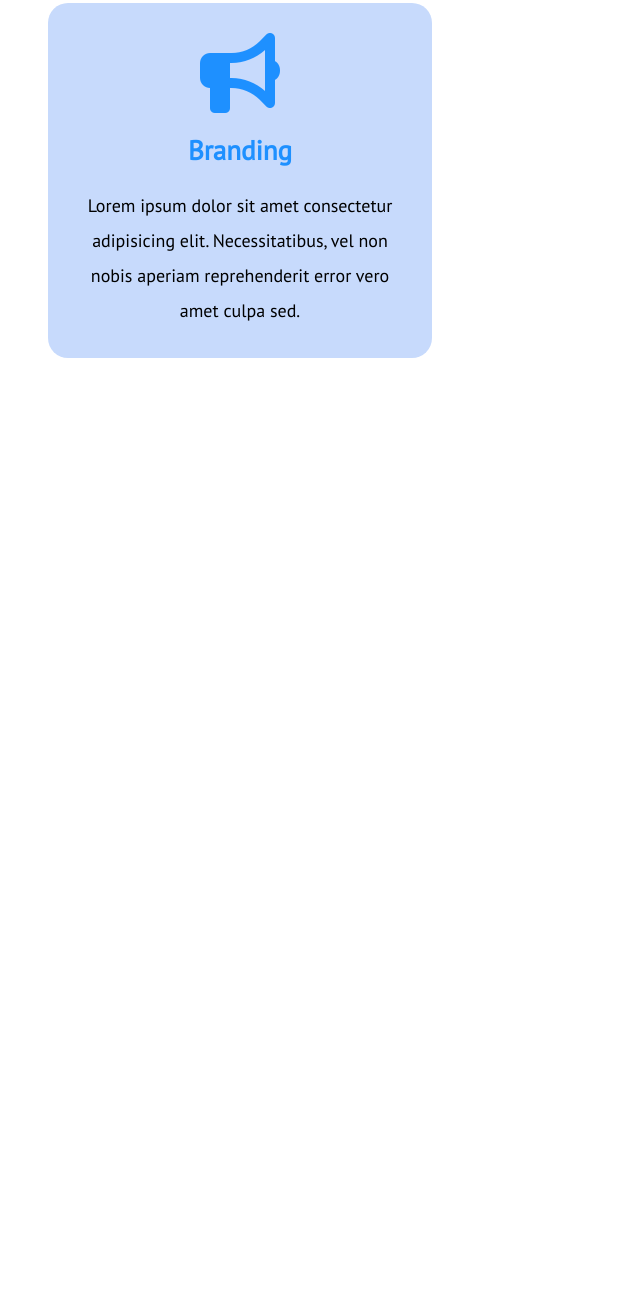
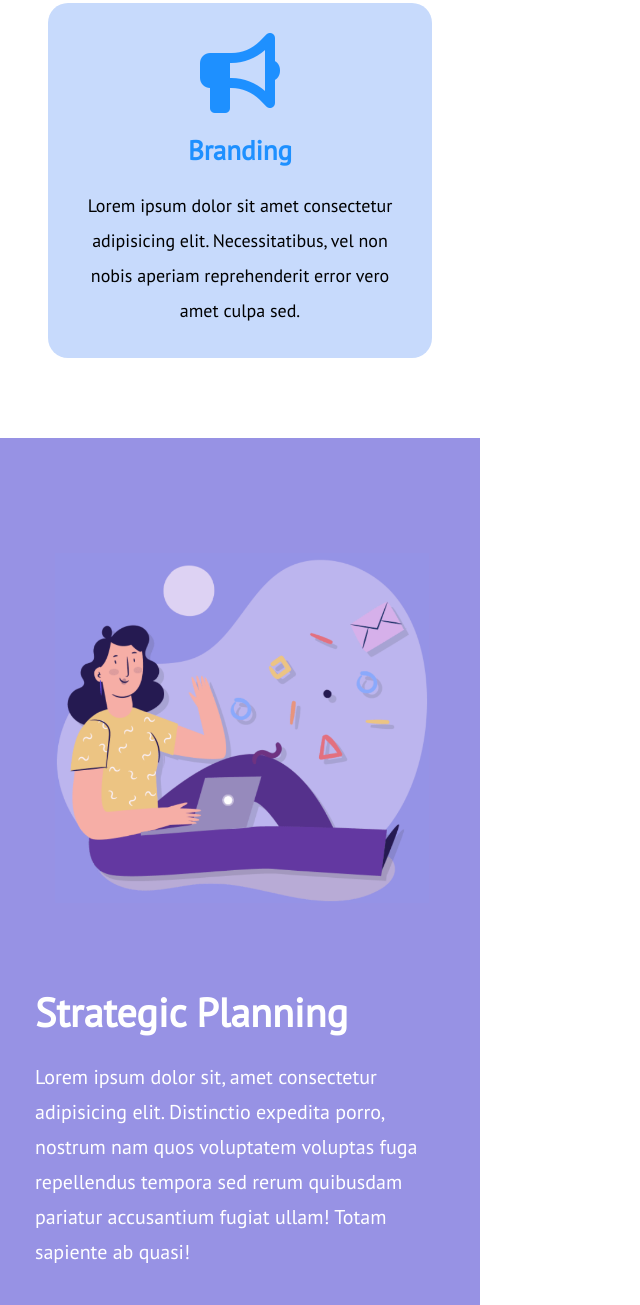
Before and after one commit to Ale-1407/htmlcss-responsive-layout, a plain HTML site: page index.html in a window 1280 px wide. Shown: the part 1982-3287 px from the top of the page, without its empty margins (0-640 px from the left). Before the commit the page ends 2360 px from the top, so only its background shows below. Drawn offline with Linux system fonts and the light colour scheme.

Commit message:
inizio sezione strategic planning

```diff
--- a/assets/css/style.css
+++ b/assets/css/style.css
@@ -48,7 +48,6 @@ main{
     margin: auto;
     flex-direction: column;
     margin-top: 50px;
-    padding-bottom: 0;
 }
 
 .cards-demo{
@@ -97,3 +96,35 @@ main{
     font-size: 80px;
     padding-bottom: 20px;
 }
+
+/*  SECTION STRATEGIC PLANNING */
+
+.container-plan{
+    width: 100%;
+    margin: auto;
+    flex-direction: column;
+    margin-top: 60px;
+    background-color: #9792E4;
+    padding: 35px;
+    line-height: 35px;
+}
+
+.img-plan img{
+    height: 350px;
+}
+
+.img-plan{
+    padding: 80px 20px;
+}
+
+.text-plan{
+    color: white;
+    font-size: 20px;
+}
+
+.text-plan h1{
+    font-size: 40px;
+    padding-bottom: 30px;
+}
+
+/* CARD APP DEVELOPEMENT */
--- a/index.html
+++ b/index.html
@@ -78,6 +78,22 @@
                 </div>
             </div>
         </section>
+        <!-- SECTION STRATEGIC PLANNING -->
+        <section>
+            <div class="container-plan flex">
+                <div class="img-plan center">
+                    <img src="./assets/img/planning1.png" alt="">
+                </div>
+                <div class="text-plan">
+                    <h1>Strategic Planning</h1>
+                    <p>Lorem ipsum dolor sit, amet consectetur adipisicing elit. Distinctio expedita porro, nostrum nam quos voluptatem voluptas fuga repellendus tempora sed rerum quibusdam pariatur accusantium fugiat ullam! Totam sapiente ab quasi!</p>
+                </div>
+            </div>
+        </section>
+
+
+
+
     </main>
 </body>
 </html>
```
